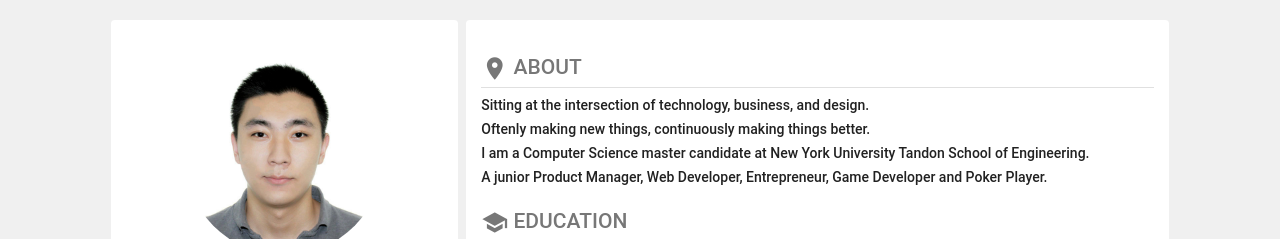
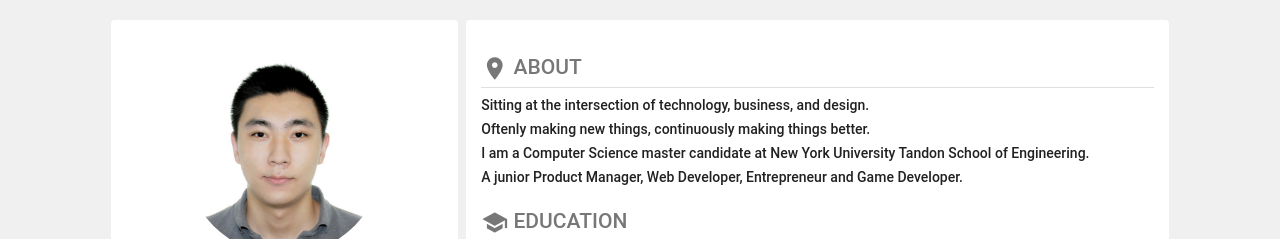
Before and after one commit to MLNC/React-Personal-Website, a React (Create React App) app: page / in a window 1280 px wide. Shown: the top 239 px of the page. Built offline with nearby package versions, Linux system fonts and the light colour scheme.

Commit message:
minor update

```diff
--- a/src/App.js
+++ b/src/App.js
@@ -139,7 +139,7 @@ function App(props) {
                       Sitting at the intersection of technology, business, and design. <br />
                       Oftenly making new things, continuously making things better. <br />
                       I am a Computer Science master candidate at New York University Tandon School of Engineering. <br />
-                      A junior Product Manager, Web Developer, Entrepreneur, Game Developer and Poker Player.
+                    A junior Product Manager, Web Developer, Entrepreneur and Game Developer.
                     </Typography>
                   </Grid>
 
```
Also changed, not shown: 2 other files (tests, documents, lock files or other folders).
